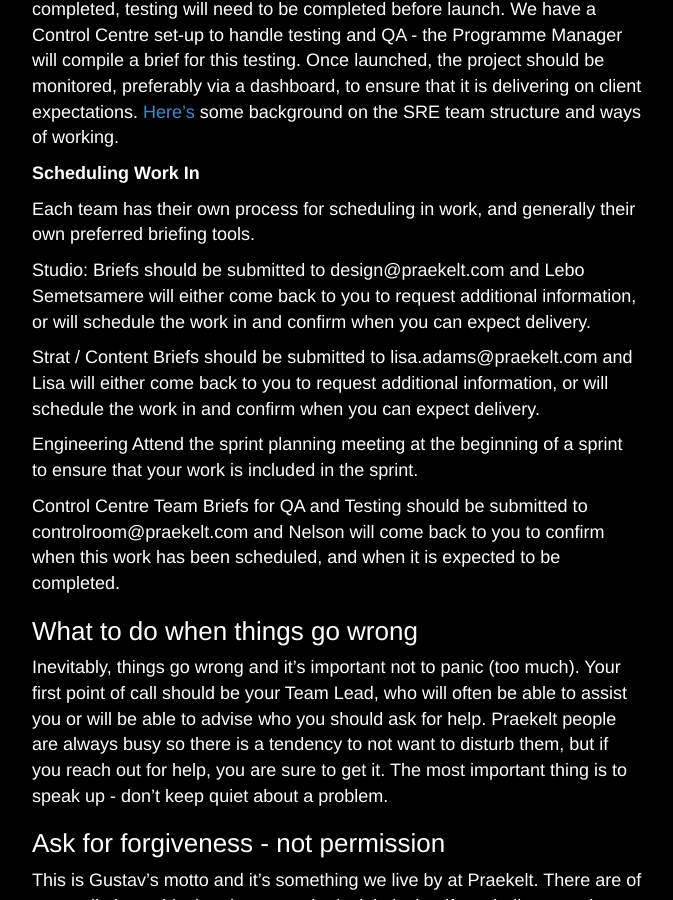
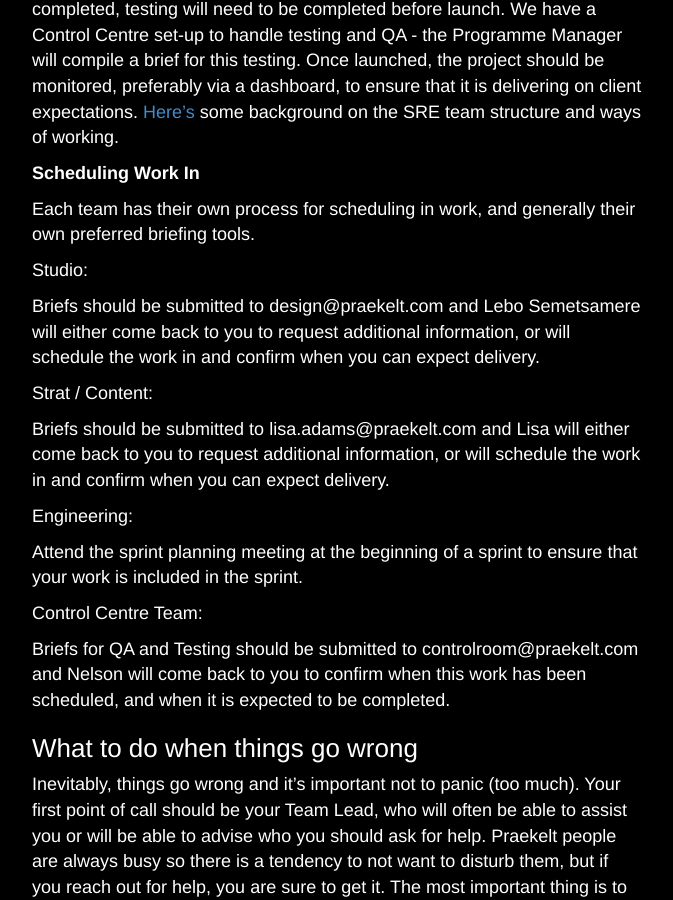
Before and after one commit to praekelt/handbook, a Jekyll site: the page built from _posts/2015-06-11-Working at Praekelt.md, in a window 1280 px wide and 900 px high, scrolled down 1785 px. Shown: the whole window, without its empty margins (303-976 px from the left). Built offline with Jekyll 4.4.1, drawn with Linux system fonts in a browser that asks for light colours; nearby versions of some CDN libraries; part of the change alters nothing that is shown.

```diff
--- a/_posts/2015-06-11-Working at Praekelt.md
+++ b/_posts/2015-06-11-Working at Praekelt.md
@@ -34,15 +34,19 @@ Through much trial and error, we’ve come up with a number of templates which a
 Each team has their own process for scheduling in work, and generally their own preferred briefing tools.
 
 Studio:
+
 Briefs should be submitted to design@praekelt.com and Lebo Semetsamere will either come back to you to request additional information, or will schedule the work in and confirm when you can expect delivery.
 
-Strat / Content
+Strat / Content:
+
 Briefs should be submitted to lisa.adams@praekelt.com and Lisa will either come back to you to request additional information, or will schedule the work in and confirm when you can expect delivery.
 
-Engineering
+Engineering:
+
 Attend the sprint planning meeting at the beginning of a sprint to ensure that your work is included in the sprint.
 
-Control Centre Team
+Control Centre Team:
+
 Briefs for QA and Testing should be submitted to controlroom@praekelt.com and Nelson will come back to you to confirm when this work has been scheduled, and when it is expected to be completed.
 
 ### What to do when things go wrong
```
